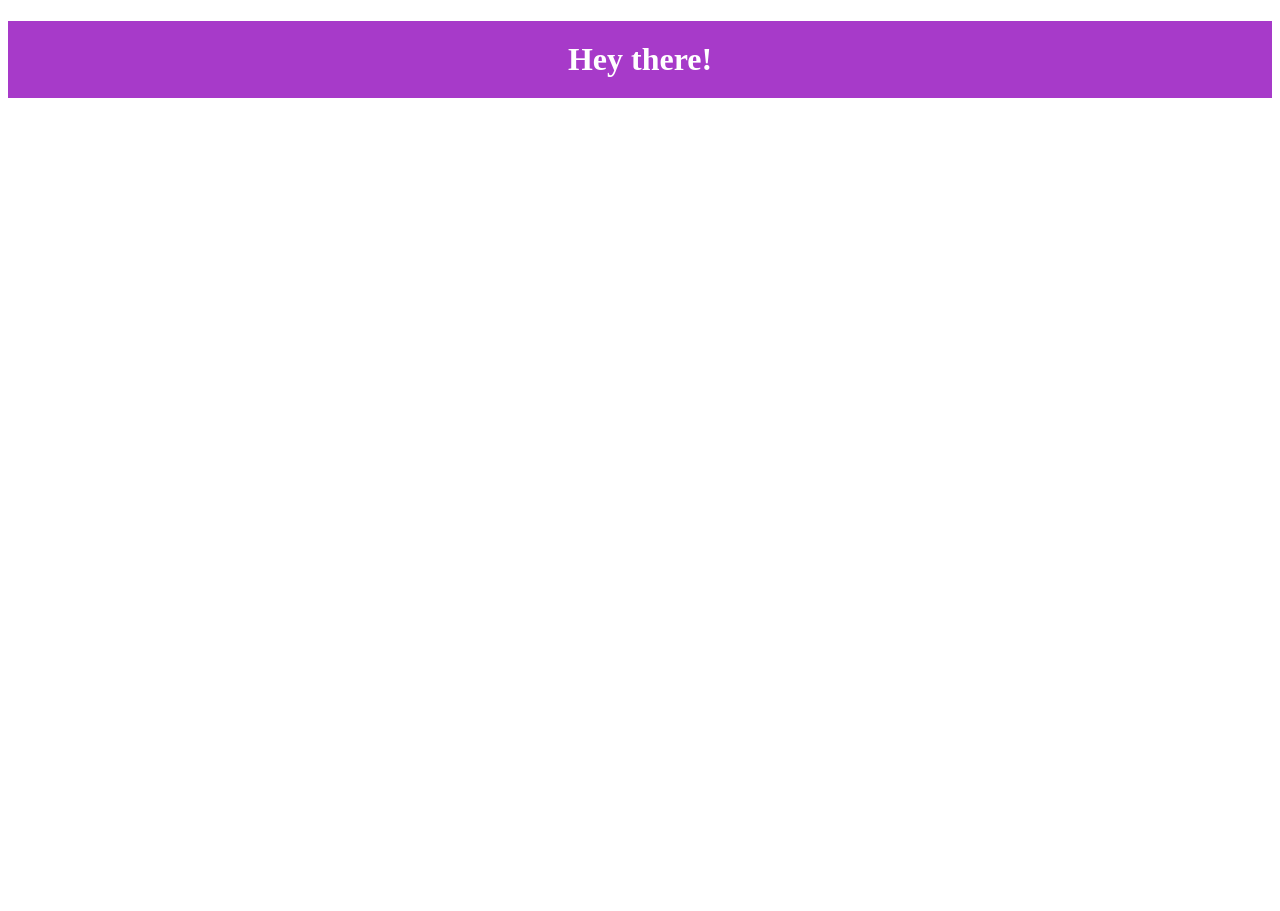
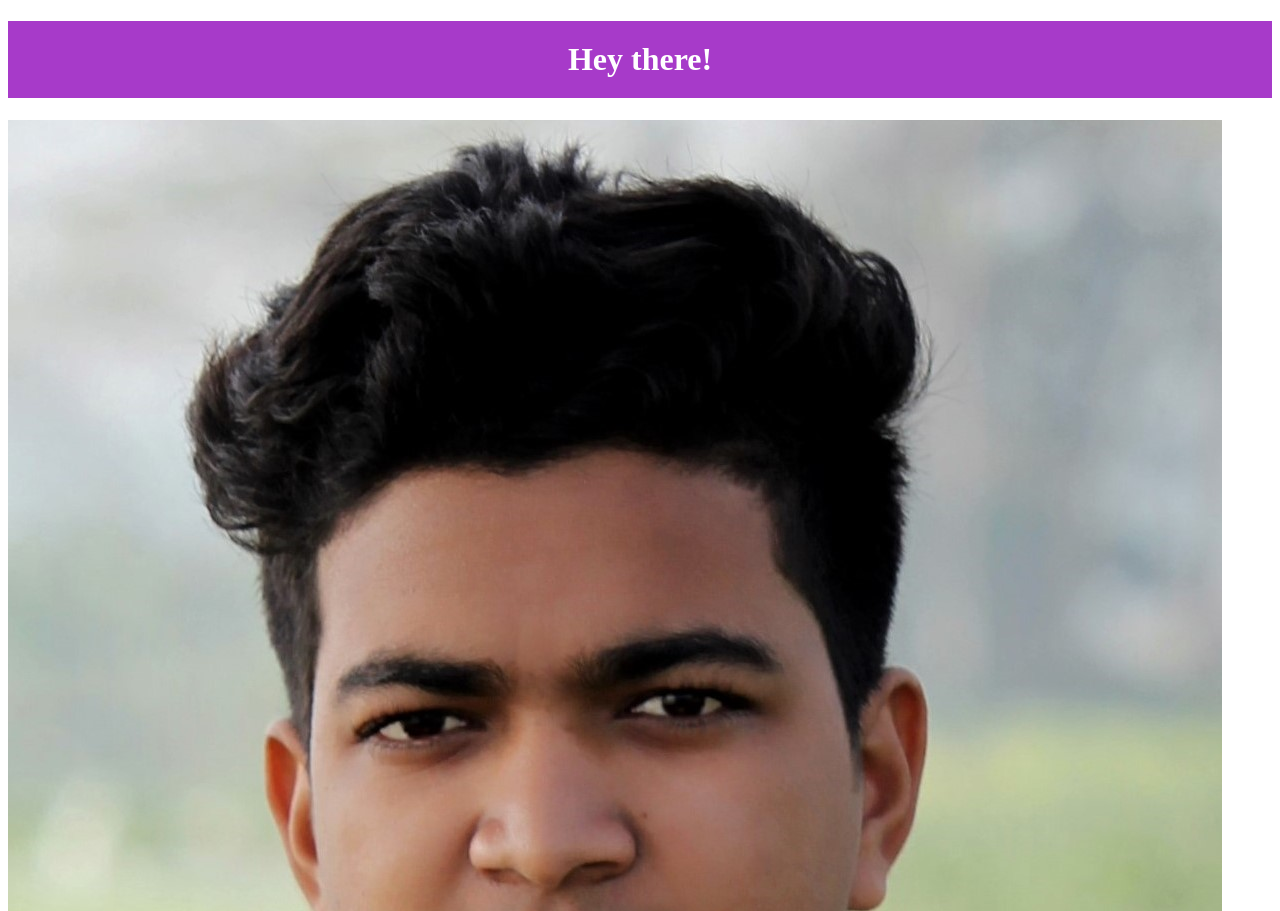
Before and after one commit to Antar-Chakrabarti/my-first-repo, a plain HTML site: page index.html in a window 1280 px wide. Shown: the top 911 px of the page. Before the commit the page ends 800 px from the top, so only its background shows below. Drawn offline with Linux system fonts and the light colour scheme.

Commit message:
add profile

```diff
--- a/index.html
+++ b/index.html
@@ -9,5 +9,6 @@
 </head>
 <body>
 <h1>Hey there!</h1>
+<img src="img/ProgramingHeroProfile.jpg">
 </body>
 </html>
```
Also changed, not shown: img/ProgramingHeroProfile.jpg (added), 1 other file.
